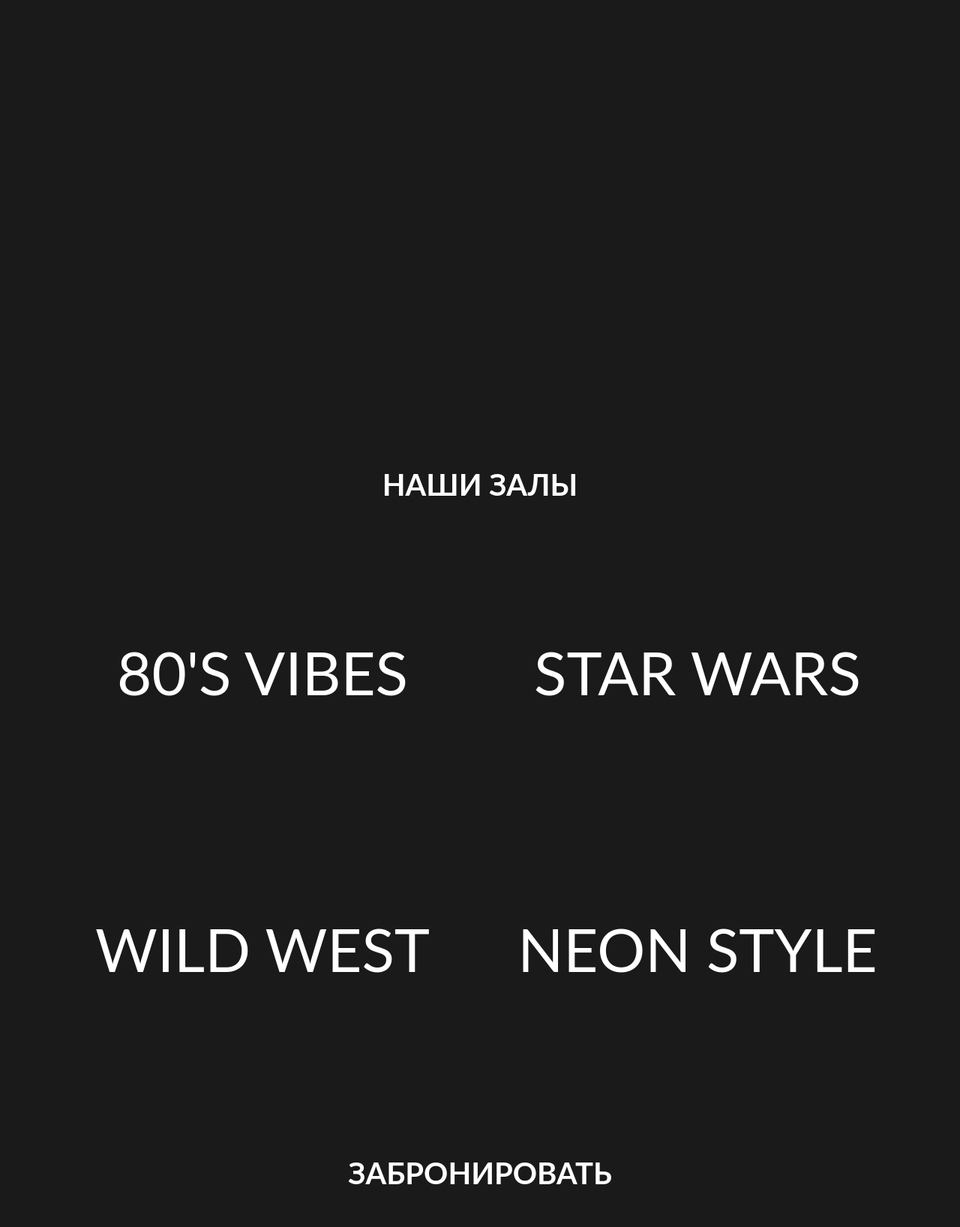
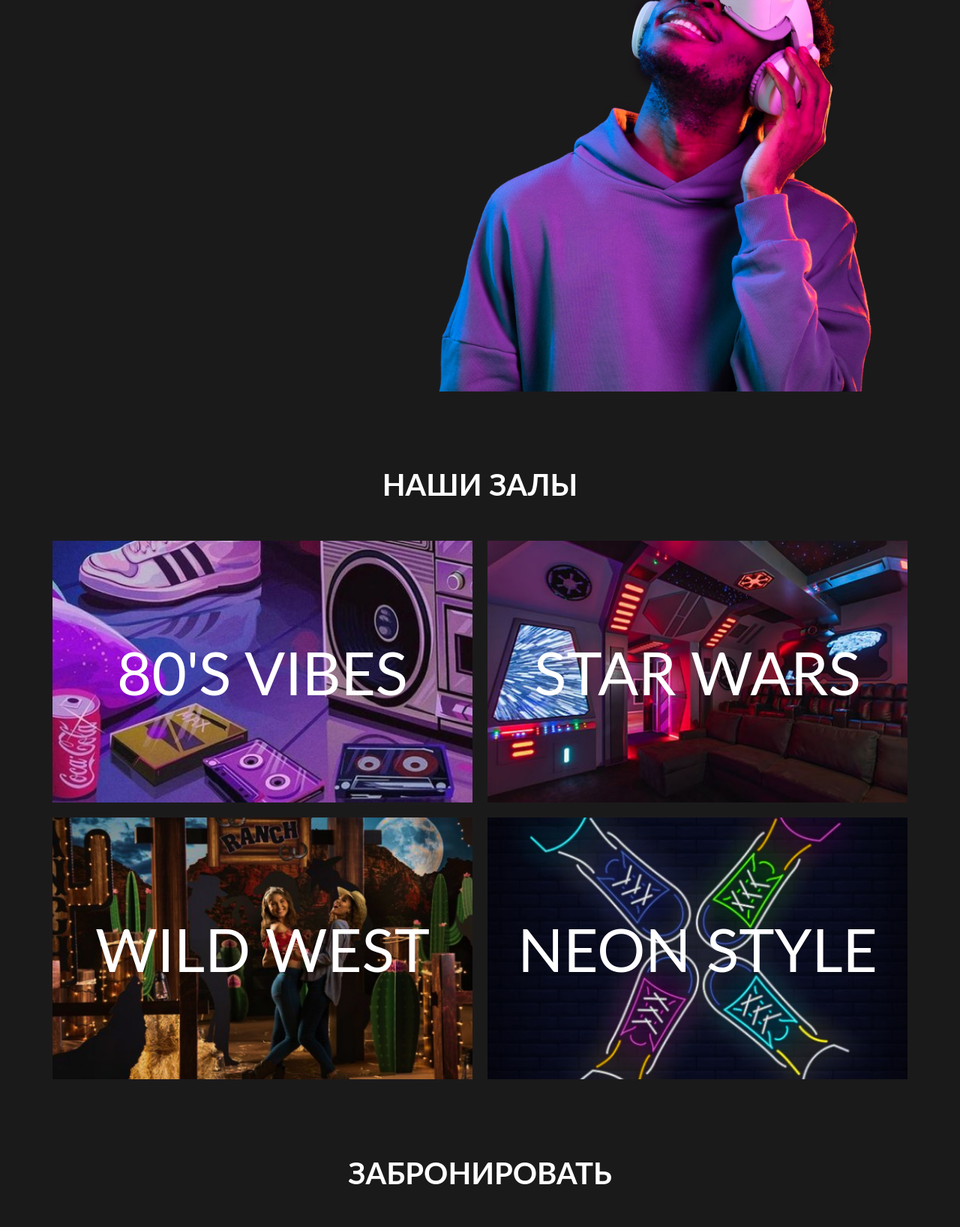
Before and after one commit to nazarisabbot/deploy, a plain HTML site: page index.html in a window 1280 px wide. Shown: the part 252-1888 px from the top of the page at 75% size. Drawn offline with Linux system fonts and the light colour scheme.

Commit message:
Update style.css

```diff
--- a/style.css
+++ b/style.css
@@ -501,7 +501,7 @@ body {
   width: 25px;
   top: 0;
   left: -55px;
-  background-image: url("/assets/img/quotes_left.svg");
+  background-image: url("quotes_left.svg");
   background-repeat: no-repeat;
   background-position: center;
   background-size: contain;
@@ -522,7 +522,7 @@ body {
   background-size: contain;
   bottom: 20px;
   left: 340px;
-  background-image: url("/assets/img/quotes_right.svg");
+  background-image: url("quotes_right.svg");
 }
 
 .aboutus__cite {
@@ -719,7 +719,7 @@ body {
   right: 0;
   height: 654px;
   width: 675px;
-  background-image: url('/assets/img/main_photo.png');
+  background-image: url('main_photo.png');
   background-size: contain;
   background-repeat: no-repeat;
   background-position: 50px;
@@ -799,19 +799,19 @@ body {
 }
 
 .halls__item_vibes {
-  background-image: url('/assets/img/photo_01.jpg');
+  background-image: url('photo_01.jpg');
 }
 
 .halls__item_wars {
-  background-image: url('/assets/img/photo_02.jpg');
+  background-image: url('photo_02.jpg');
 }
 
 .halls__item_west {
-  background-image: url('/assets/img/photo_03.jpg');
+  background-image: url('photo_03.jpg');
 }
 
 .halls__item_neon {
-  background-image: url('/assets/img/photo_04.jpg');
+  background-image: url('photo_04.jpg');
 }
 
 .halls__link {
```
